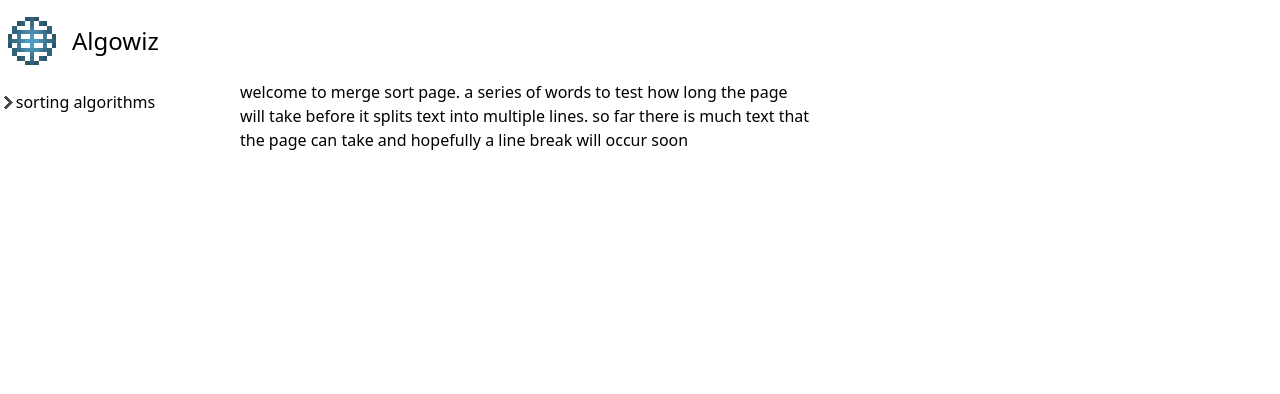
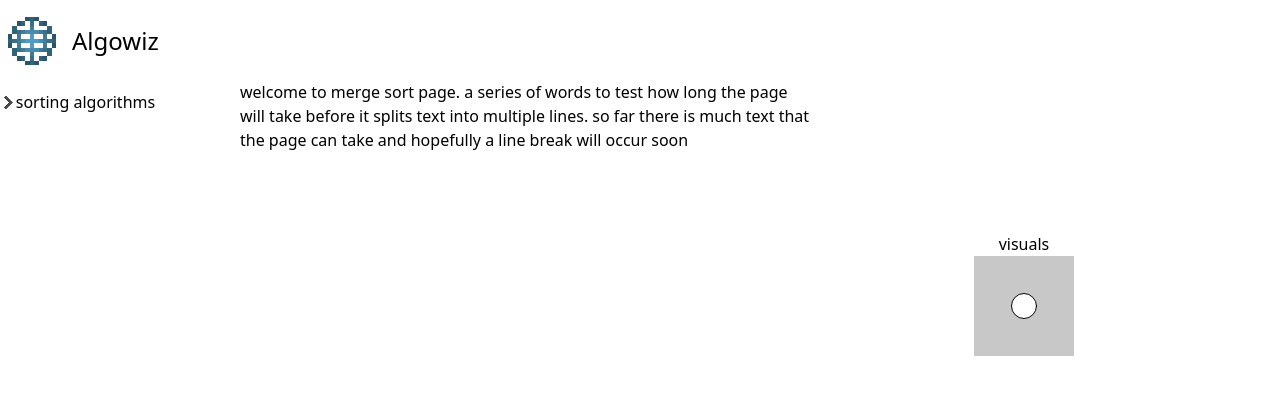
Before and after one commit to SolverShade/algoviz_web, a Next.js app in the folder algowiz_client/: page /algorithms/merge_sort in a window 1280 px wide. Shown: the top 394 px of the page. Built offline with nearby package versions, Linux system fonts and the light colour scheme.

Commit message:
basic circle drawn in visuals section of mergesort, eventually more complex visuals will be created using p5

```diff
--- a/algowiz_client/app/algorithms/merge_sort/page.tsx
+++ b/algowiz_client/app/algorithms/merge_sort/page.tsx
@@ -1,14 +1,35 @@
-import AcmeLogo from '@/app/ui/acme-logo';
-import Link from 'next/link';
-import * as p5 from 'p5';
+'use client'
+import React, { useEffect } from 'react';
+import p5 from 'p5';
 
 export default function Page() {
+  function Circle() {
+    useEffect(() => {
+      new p5((p: p5) => {
+        p.setup = () => {
+          let canvas = p.createCanvas(100, 100);
+          canvas.parent('canvas1');
+          p.background(200);
+          p.circle(50, 50, 25);
+        };
+      },);
+    }, []);
+
+    return <div id='p5Container'></div>;
+  }
+
   return (
-    <div className="content">
-      <h1>welcome to merge sort page. a series of words to test how long
-        the page will take before it splits text into multiple lines. so
-        far there is much text that the page can take and hopefully a line
-        break will occur soon</h1>
+    <div>
+      <div id="content" className="content">
+        <h1>welcome to merge sort page. a series of words to test how long
+          the page will take before it splits text into multiple lines. so
+          far there is much text that the page can take and hopefully a line
+          break will occur soon</h1>
+      </div>
+      <div id='canvas1' className="visuals">
+        <h1>visuals</h1>
+        <Circle></Circle>
+      </div>
     </div>
   );
 }
--- a/algowiz_client/app/ui/global.css
+++ b/algowiz_client/app/ui/global.css
@@ -45,7 +45,15 @@ input[type='number']::-webkit-outer-spin-button {
   }
 
   .visuals {
-    padding-right: 65%;
+    display: flex;
+    align-items: center;
+    justify-content: center;
+    flex-direction: column;
+    margin-top: 5rem;
+    position: relative;
+    float: right;
+    width: 40%;
+    height: 100%;
   }
 }
 
```
